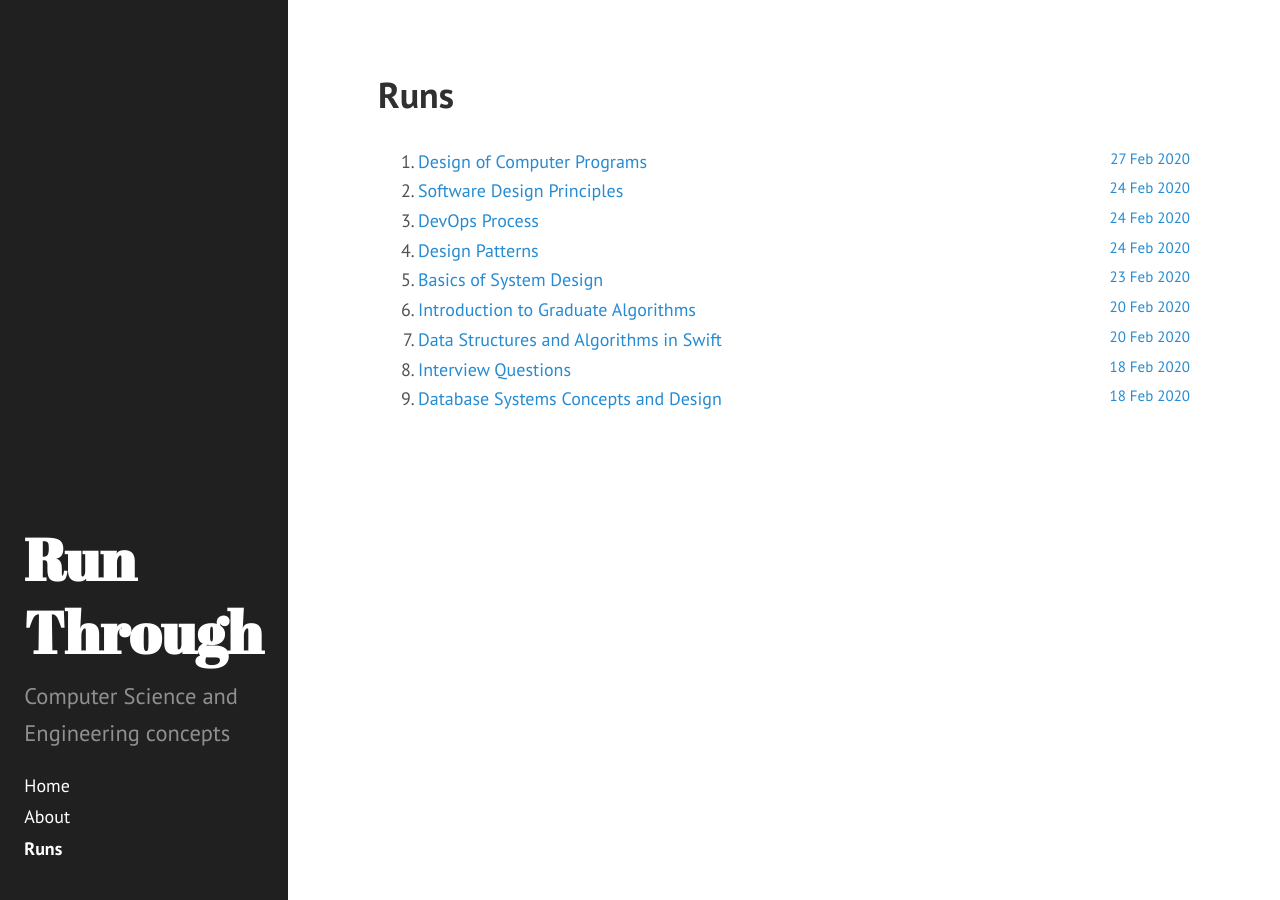
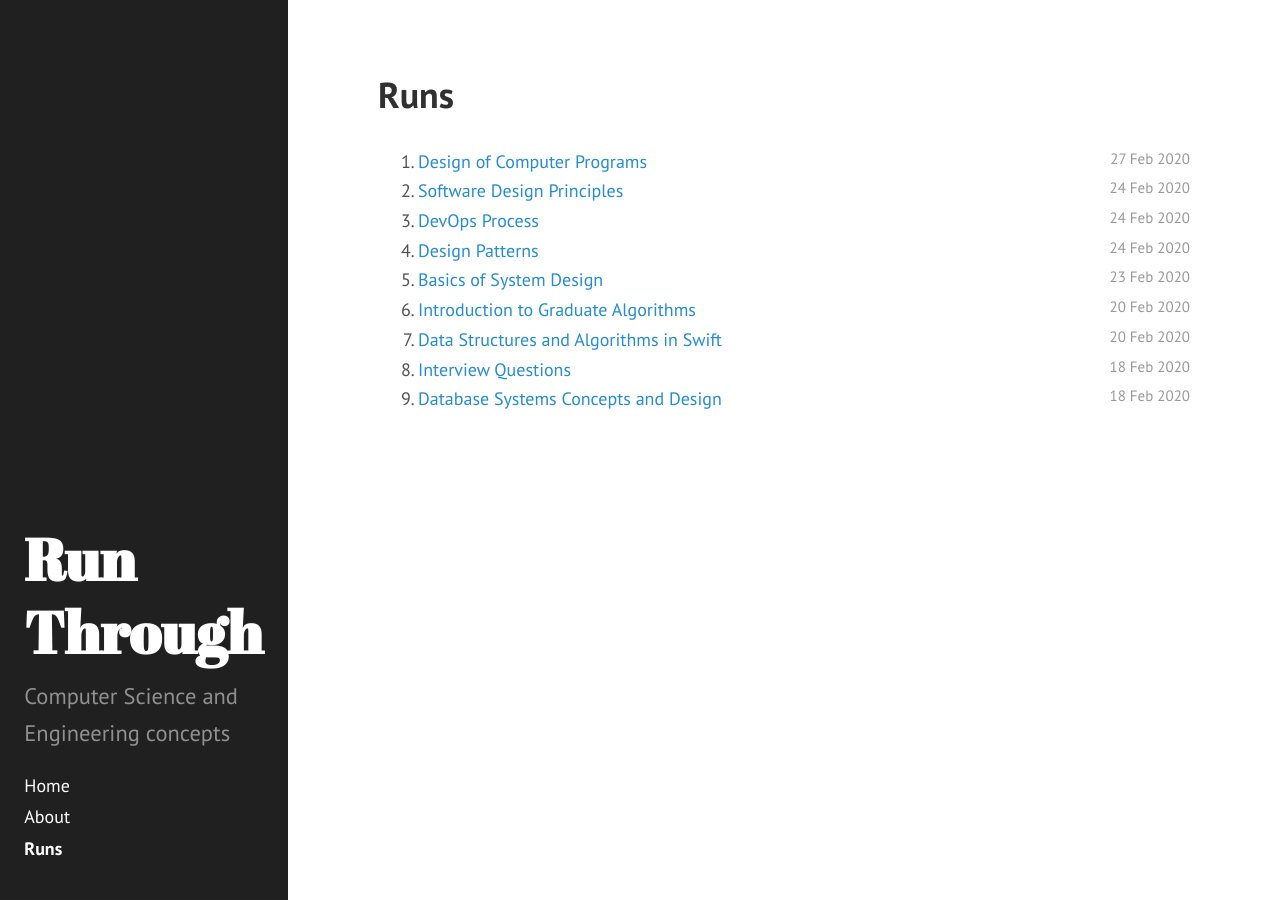
Before and after one commit to runthrough/runthrough.github.io, a Jekyll site: the page built from runs.md, in a window 1280 px wide. Built offline with Jekyll 4.4.1, drawn with Linux system fonts in a browser that asks for light colours; Markdown is read by kramdown in place of the engine named in the settings.

Commit message:
small css modifications

```diff
--- a/public/css/custom.css
+++ b/public/css/custom.css
@@ -37,7 +37,7 @@ html {
 	margin-top: 1.65rem;
 }
 
-.related-posts a {
+.related-posts a, .runs a {
 	font-weight: normal;
 	/* color: #999; */
 	display: block;
@@ -45,6 +45,7 @@ html {
 
 .related-posts li small, .runs li small {
 	float: right;
+	color: #999;
 }
 
 .related-posts li a:hover {
--- a/public/css/gistpost.css
+++ b/public/css/gistpost.css
@@ -56,4 +56,5 @@
 	font-size: 0.8rem !important;
 	line-height: 1.65 !important;
 	padding: 16px 20px !important;
+	white-space: pre-wrap !important;
 }
```
